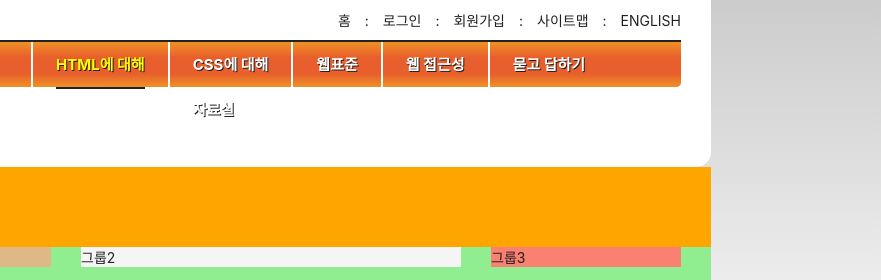
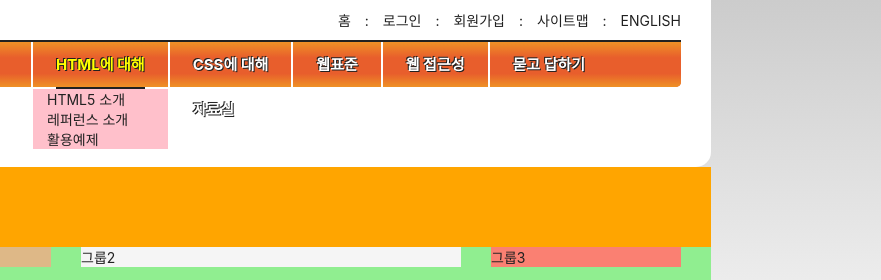
Before and after one commit to KMSWN/HTML5, a plain HTML site: page index.html in a window 1280 px wide. Shown: the top 280 px of the page, 399-1280 px from the left. Drawn offline with Linux system fonts and the light colour scheme; a web font is replaced by a local one.

Commit message:
메뉴 디자인 정리

```diff
--- a/styles/style.css
+++ b/styles/style.css
@@ -63,7 +63,7 @@ body {
 /* 텍스트 링크 모음 */
 .member {
   text-align: right;
-  padding: 10px 0;
+  padding: 4px 0;
   /* position 속성을 활용하여 .member 영역을 이동시킴 */
   /* position: relative;
   right: -10px; */
@@ -73,7 +73,7 @@ body {
 
 .member li{
   /* background-color: pink; */
-  display: inline;
+  display: inline-block;
 }
 
 .member a {
@@ -86,6 +86,10 @@ body {
 /* .member li:last-child a {
   padding-right: 0;
 } */
+
+.divider {
+  margin-right: 4px;
+}
 
 /* 메인 메뉴 */
 .navigation {
@@ -109,6 +113,7 @@ body {
 }
 
 .menu-item {
+  position: relative;
   float: left;
   border-left: 2px solid #fff;
 }
@@ -122,7 +127,7 @@ body {
   font-size: 15px;
   font-weight: 700;
   color: #fff;
-  text-shadow: 1px 1px 0 #212121;
+  text-shadow: 1px 1px 0 #212121, -1px -1px 0 #212121;ß
 }
 
 
@@ -140,7 +145,18 @@ body {
 .sub-menu {
   background-color : pink;
   position: absolute;
+  left: 0;
+  top: 47px;
   display: none;
+}
+
+.is-active .sub-menu {
+  display: block;
+}
+
+.sub-menu li {
+  display: inline-block;
+  padding-left: 1em;
 }
 
 /* background-color -> 배경색상 */
```
